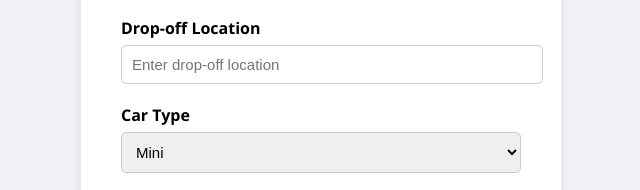
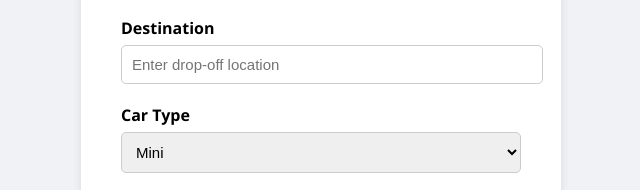
Before and after one commit to vishalk1520/Vayu, a website: page cab booking app/index.html in a window 1280 px wide. Shown: the part 362-552 px from the top of the page, 319-959 px from the left. Drawn offline with Linux system fonts and the light colour scheme.

Commit message:
Update index.html

```diff
--- a/cab booking app/index.html
+++ b/cab booking app/index.html
@@ -16,7 +16,7 @@
     </div>
 
     <div class="form-group">
-      <label for="drop">Drop-off Location</label>
+      <label for="drop">Destination</label>
       <input type="text" id="drop" placeholder="Enter drop-off location" />
     </div>
 
```
